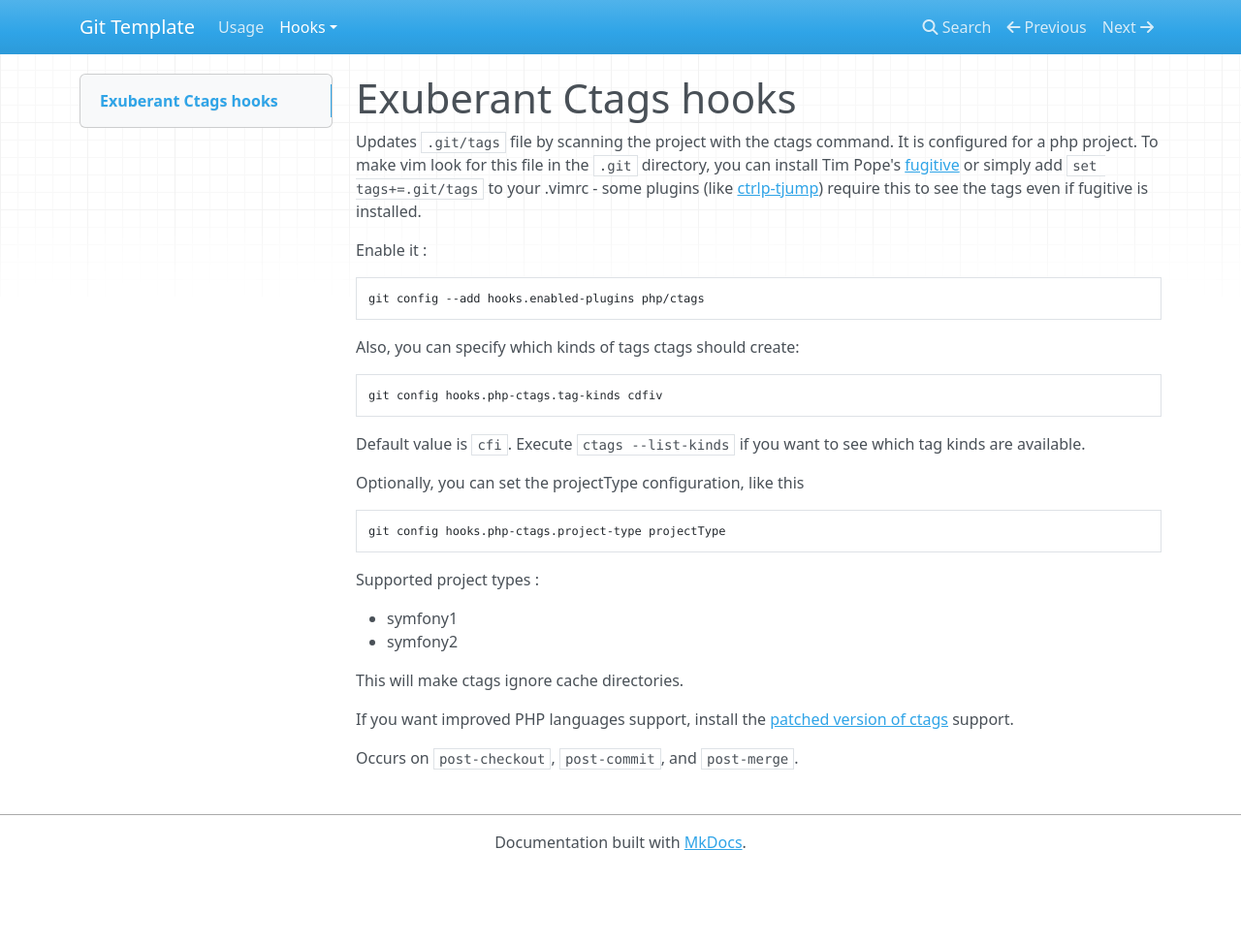
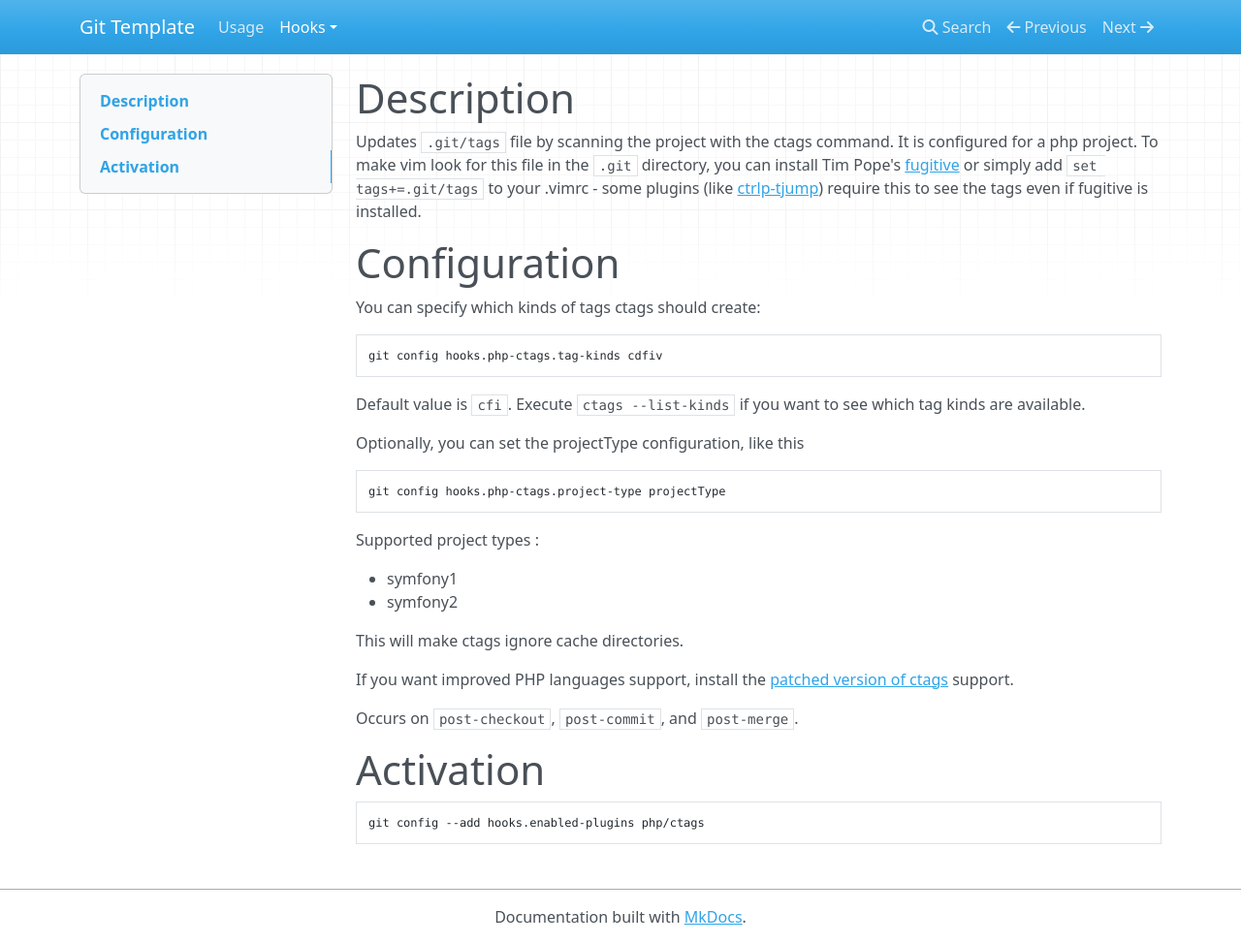
Before and after one commit to greg0ire/git_template, an MkDocs documentation site: the page built from docs/hooks/php/ctags.md, in a window 1280 px wide and 974 px high. Shown: the whole window at 97% size. Built offline with MkDocs 1.6.1, drawn with Linux system fonts in a browser that asks for light colours; nearby versions of some CDN libraries; old or Windows-style settings are respelled for this version of MkDocs.

Commit message:
add headings
mkdocs should detect them and produce a nice toc

````diff
--- a/docs/hooks/php/composer.md
+++ b/docs/hooks/php/composer.md
@@ -1,9 +1,11 @@
-# Composer hooks
+# Description
 
 This set of scripts monitors `composer.lock` changes and updates (or reminds you
 to update) your vendor dependencies on `post-checkout` and `post-merge`.
 Additionally, it checks composer.json for validity on `pre-commit`.
 It assumes Composer is [globally installed][1].
+
+# Configuration
 
 You must tell it whether you wish it to run Composer, or if you would rather
 it to notify you when you need to do it:
@@ -24,7 +26,7 @@ cool, you need to do this (here, globally) :
 git config --global hooks.notification.notifier notify-send
 ```
 
-Enable it :
+# Activation
 
 ```sh
 git config --add hooks.enabled-plugins php/composer
--- a/docs/hooks/php/ctags.md
+++ b/docs/hooks/php/ctags.md
@@ -1,4 +1,4 @@
-# Exuberant Ctags hooks
+# Description
 
 Updates `.git/tags` file by scanning the project with the ctags command. It is
 configured for a php project. To make vim look for this file in the `.git`
@@ -6,13 +6,9 @@ directory, you can install Tim Pope's [fugitive][1] or simply add
 `set tags+=.git/tags` to your .vimrc - some plugins (like [ctrlp-tjump][2])
 require this to see the tags even if fugitive is installed.
 
-Enable it :
+# Configuration
 
-```sh
-git config --add hooks.enabled-plugins php/ctags
-```
-
-Also, you can specify which kinds of tags ctags should create:
+You can specify which kinds of tags ctags should create:
 
 ```sh
 git config hooks.php-ctags.tag-kinds cdfiv
@@ -39,6 +35,11 @@ support.
 
 Occurs on `post-checkout`, `post-commit`, and `post-merge`.
 
+# Activation
+
+```sh
+git config --add hooks.enabled-plugins php/ctags
+```
 [2]: https://github.com/tpope/vim-fugitive
 [3]: https://github.com/ivalkeen/vim-ctrlp-tjump
 [1]: https://github.com/shawncplus/phpcomplete.vim/wiki/Patched-ctags
--- a/docs/hooks/php/doctrine.md
+++ b/docs/hooks/php/doctrine.md
@@ -1,11 +1,11 @@
-# Doctrine hooks
+# Description
 
 These hooks run the `doctrine:schema:validate` task of a Symfony project and
 update / migrate your database depending on the presence of a
 `doctrine-migrations` folder in your vendor directory on `post-checkout` and
 `post-commit`.
 
-Enable it :
+# Activation
 
 ```sh
 git config --add hooks.enabled-plugins php/doctrine
--- a/docs/hooks/php/sismo.md
+++ b/docs/hooks/php/sismo.md
@@ -1,9 +1,11 @@
-# Sismo hook
+# Description
 
 The `post-commit` hook makes [Sismo][1] run each time you commit. It is a post-commit
 hook because Sismo is a *local* Continuous Testing Server, which means you can
 build before you push, thus making sure no failing build ever comes out of your
 repo.
+
+# Configuration
 
 You must configure the path to the sismo executable, and you may do so globally,
 like this:
@@ -18,7 +20,7 @@ You must also configure the slug of your project:
 git config hooks.php-sismo.slug my-slug
 ```
 
-Enable it :
+# Activation
 
 ```sh
 git config --add hooks.enabled-plugins php/sismo
--- a/docs/hooks/syntax-checker.md
+++ b/docs/hooks/syntax-checker.md
@@ -1,10 +1,12 @@
-# Syntax checker hook
+# Description
 
 Checks for syntax errors in files that have a checker, based on the file extension.
 For the moment, there only is a php checker, located at `hooks/syntaxchecker/php/check.sh`.
 
 This hook is language-agnostic.
 
+# Activation
+
 ```sh
 git config --add hooks.enabled-plugins syntaxchecker
 ```
````
Also changed, not shown: docs/hooks/work-in-progress.md (+2 -2 lines).
